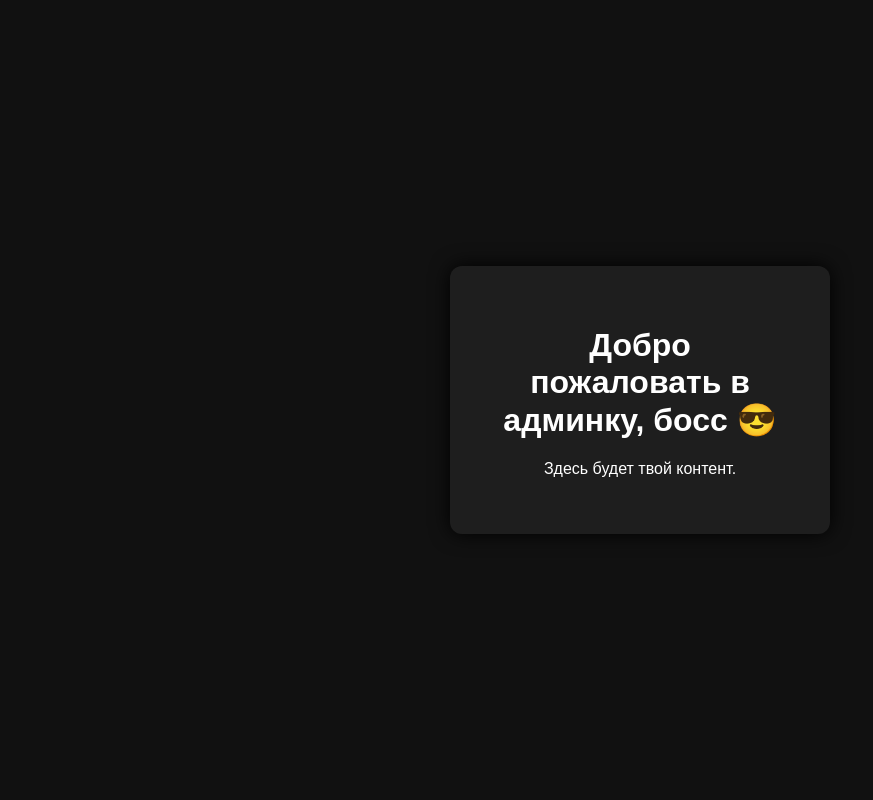
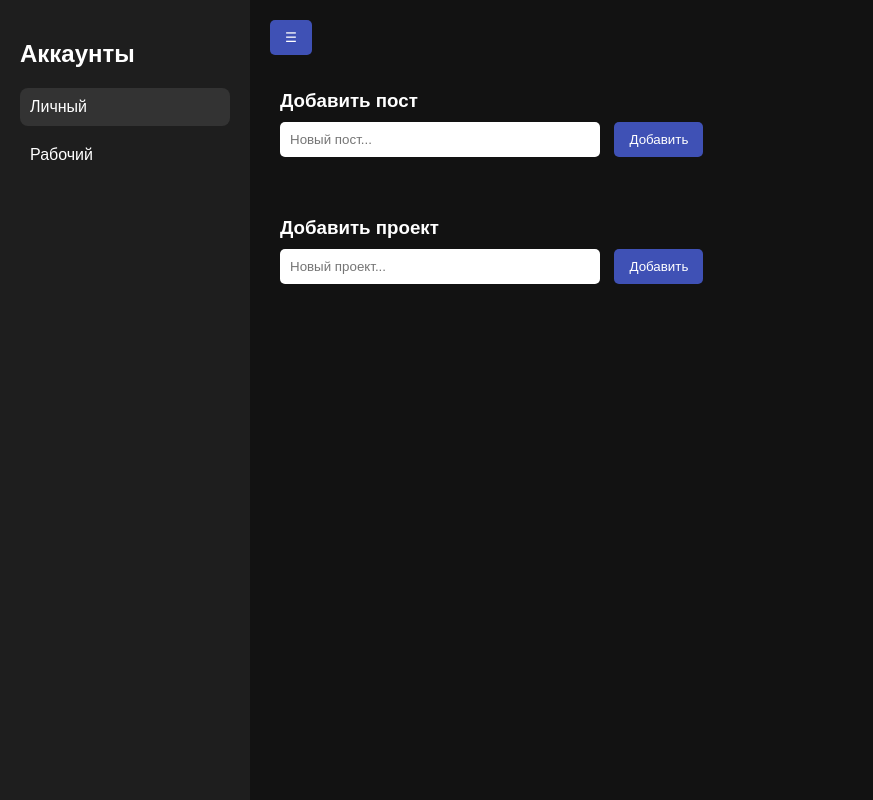
Before and after one commit to Shevchuk-10/CVS-Site, a FastAPI app: template templates/dashboard.html in a window 1280 px wide. Shown: the whole page, without its empty margins (0-873 px from the left). Run offline with FastAPI, Linux system fonts and the light colour scheme; the template is opened without the code that fills it, so the values that code supplies are empty.

Commit message:
Add dashboard UI with account management
Introduces a new dashboard interface with sidebar account switching, post and project management, and associated styles and scripts. Updates dashboard.html to use the new layout and functionality. Also refines user.css for improved layout and appearance, and makes minor text and id adjustments in dima.html.

```diff
--- /dev/null
+++ b/static/css/dashboard.css
@@ -0,0 +1,116 @@
+    body {
+        margin: 0;
+        font-family: Arial, sans-serif;
+        background-color: #121212;
+        color: #fff;
+        display: flex;
+        height: 100vh;
+        overflow: hidden;
+    }
+
+    .sidebar {
+        width: 250px;
+        background-color: #1e1e1e;
+        padding: 20px;
+        box-sizing: border-box;
+        display: flex;
+        flex-direction: column;
+        transition: transform 0.3s ease;
+    }
+
+    .sidebar.hidden {
+        transform: translateX(-100%);
+    }
+
+    .sidebar h2 {
+        margin-bottom: 20px;
+    }
+
+    .account {
+        margin-bottom: 10px;
+        cursor: pointer;
+        padding: 10px;
+        border-radius: 8px;
+        transition: background 0.3s;
+    }
+
+    .account:hover,
+    .account.active {
+        background-color: #333;
+    }
+
+    .content {
+        flex: 1;
+        padding: 30px;
+        overflow-y: auto;
+        position: relative;
+    }
+
+    .toggle-btn {
+        position: absolute;
+        top: 20px;
+        left: 20px;
+        padding: 10px 15px;
+        background-color: #3f51b5;
+        color: #fff;
+        border: none;
+        border-radius: 5px;
+        cursor: pointer;
+        z-index: 1;
+    }
+
+    .section {
+        margin-top: 60px;
+        margin-bottom: 40px;
+        animation: fadeInUp 0.5s ease-out;
+    }
+
+    .section h3 {
+        margin-bottom: 10px;
+    }
+
+    input[type="text"] {
+        padding: 10px;
+        border: none;
+        border-radius: 5px;
+        margin-right: 10px;
+        width: 300px;
+    }
+
+    button:not(.toggle-btn) {
+        padding: 10px 15px;
+        background-color: #3f51b5;
+        color: #fff;
+        border: none;
+        border-radius: 5px;
+        cursor: pointer;
+        transition: background 0.3s;
+    }
+
+    button:hover:not(.toggle-btn) {
+        background-color: #303f9f;
+    }
+
+    ul {
+        list-style: none;
+        padding-left: 0;
+    }
+
+    li {
+        background-color: #252525;
+        padding: 10px;
+        margin: 5px 0;
+        border-radius: 5px;
+    }
+
+    @keyframes fadeInUp {
+        from {
+            opacity: 0;
+            transform: translateY(20px);
+        }
+
+        to {
+            opacity: 1;
+            transform: translateY(0);
+        }
+    }
--- /dev/null
+++ b/static/scripts/dashboard.js
@@ -0,0 +1,55 @@
+const accountData = {
+    'Личный': { posts: [], projects: [] },
+    'Рабочий': { posts: [], projects: [] },
+};
+
+let currentAccount = 'Личный';
+
+function selectAccount(element, name) {
+    document.querySelectorAll('.account').forEach(el => el.classList.remove('active'));
+    element.classList.add('active');
+    currentAccount = name;
+    renderData();
+}
+
+function addPost() {
+    const input = document.getElementById('postInput');
+    if (input.value.trim()) {
+        accountData[currentAccount].posts.push(input.value);
+        input.value = '';
+        renderData();
+    }
+}
+
+function addProject() {
+    const input = document.getElementById('projectInput');
+    if (input.value.trim()) {
+        accountData[currentAccount].projects.push(input.value);
+        input.value = '';
+        renderData();
+    }
+}
+
+function renderData() {
+    const postList = document.getElementById('postList');
+    const projectList = document.getElementById('projectList');
+    postList.innerHTML = '';
+    projectList.innerHTML = '';
+    accountData[currentAccount].posts.forEach(post => {
+        const li = document.createElement('li');
+        li.textContent = post;
+        postList.appendChild(li);
+    });
+    accountData[currentAccount].projects.forEach(project => {
+        const li = document.createElement('li');
+        li.textContent = project;
+        projectList.appendChild(li);
+    });
+}
+
+function toggleSidebar() {
+    const sidebar = document.getElementById('sidebar');
+    sidebar.classList.toggle('hidden');
+}
+
+renderData();
--- a/templates/dashboard.html
+++ b/templates/dashboard.html
@@ -1,13 +1,33 @@
 <!DOCTYPE html>
 <html>
+
 <head>
     <title>Админ-панель</title>
-    <link rel="stylesheet" href="/static/admin.css">
+    <link rel="stylesheet" href="/static/css/dashboard.css">
 </head>
+
 <body>
-    <div class="dashboard">
-        <h1>Добро пожаловать в админку, босс 😎</h1>
-        <p>Здесь будет твой контент.</p>
+    <div class="sidebar" id="sidebar">
+        <h2>Аккаунты</h2>
+        <div class="account active" onclick="selectAccount(this, 'Личный')">Личный</div>
+        <div class="account" onclick="selectAccount(this, 'Рабочий')">Рабочий</div>
     </div>
+    <div class="content">
+        <button class="toggle-btn" onclick="toggleSidebar()">☰</button>
+        <div class="section">
+            <h3>Добавить пост</h3>
+            <input type="text" id="postInput" placeholder="Новый пост...">
+            <button onclick="addPost()">Добавить</button>
+            <ul id="postList"></ul>
+        </div>
+        <div class="section">
+            <h3>Добавить проект</h3>
+            <input type="text" id="projectInput" placeholder="Новый проект...">
+            <button onclick="addProject()">Добавить</button>
+            <ul id="projectList"></ul>
+        </div>
+    </div>
+    <script src="/static/scripts/dashboard.js"></script>
 </body>
+
 </html>
--- a/templates/dima.html
+++ b/templates/dima.html
@@ -301,7 +301,7 @@
                 </div>
             </div>
         </div>
-        <div class="frame-parent">
+        <div class="frame-parent" id="frame-parent">
             <div class="frame-group">
                 <div class="im-dima-luts-parent">
                     <b class="im-dima-luts-container">
@@ -423,7 +423,7 @@
 <script src="https://unpkg.com/typed.js@2.1.0/dist/typed.umd.js"></script>
 <script>
     var typed = new Typed('#element', {
-        strings: ['HI THERE!', 'I’m Dima', 'Web Designer & UI Developer'],
+        strings: ['HI THERE!', 'I’m Dima', 'Web Designer and UI Developer'],
         typeSpeed: 100,
         loop: true,
         showCursor: false,
```
Also changed, not shown: static/user.css (+14 -7 lines).
